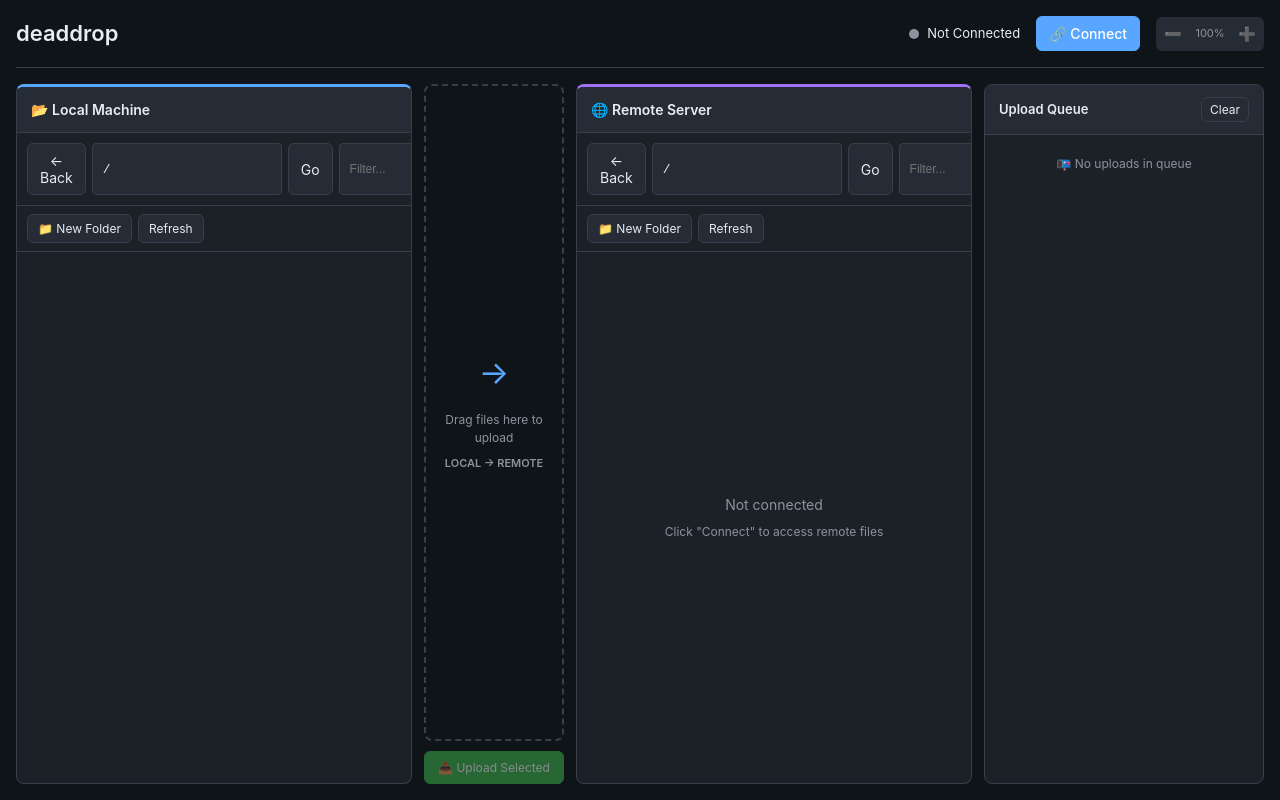
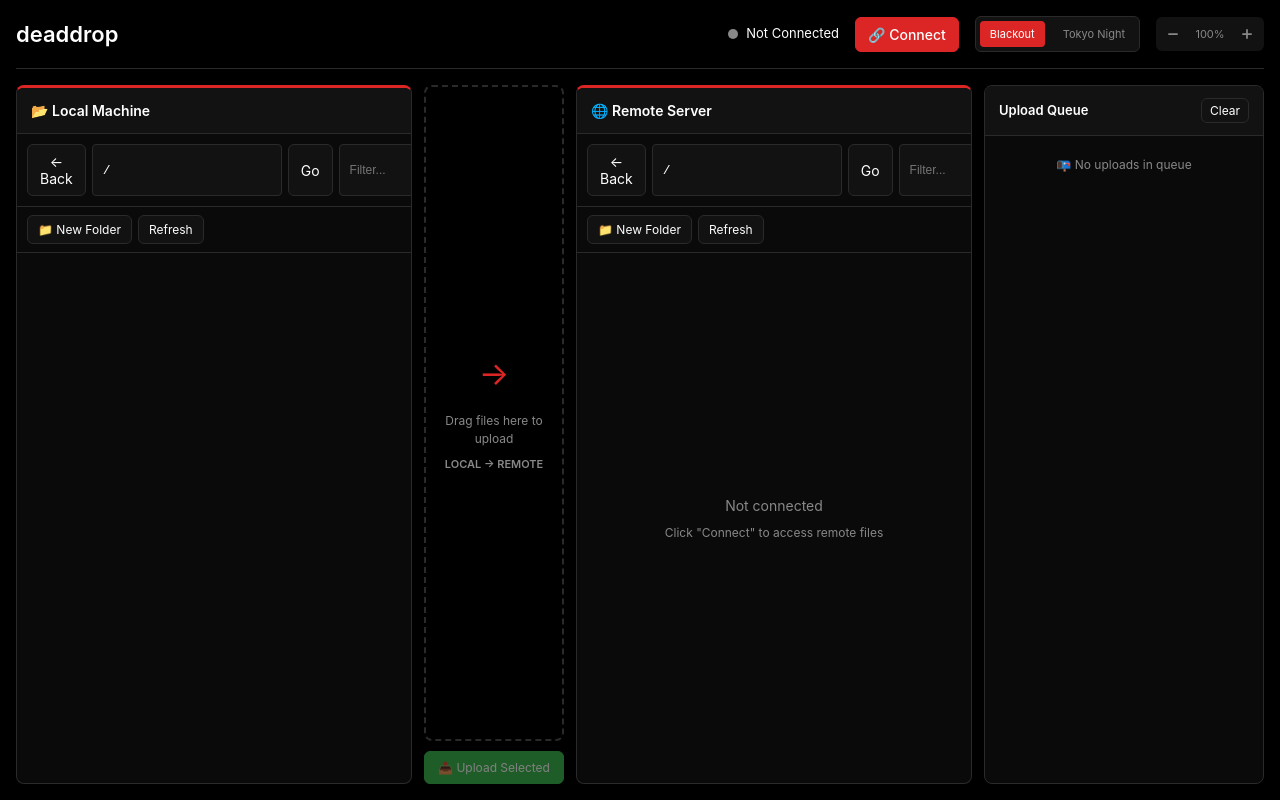
Before and after one commit to Scenci/deaddrop, a website built with Vite: page index.html in a window 1280 px wide. Built offline with nearby package versions, Linux system fonts and the light colour scheme.

Commit message:
themes implemented

```diff
--- a/index.html
+++ b/index.html
@@ -18,10 +18,14 @@
             <span class="status-text">Not Connected</span>
           </div>
           <button id="connect-btn" class="primary">🔗 Connect</button>
+          <div class="theme-toggle">
+            <button id="theme-blackout" class="theme-toggle-btn active" title="Blackout">Blackout</button>
+            <button id="theme-tokyo" class="theme-toggle-btn" title="Tokyo Night">Tokyo Night</button>
+          </div>
           <div class="zoom-controls">
-            <button id="zoom-out">➖</button>
+            <button id="zoom-out"><svg width="14" height="14" viewBox="0 0 24 24" fill="none" stroke="currentColor" stroke-width="3" stroke-linecap="round"><line x1="5" y1="12" x2="19" y2="12"/></svg></button>
             <span id="zoom-level">100%</span>
-            <button id="zoom-in">➕</button>
+            <button id="zoom-in"><svg width="14" height="14" viewBox="0 0 24 24" fill="none" stroke="currentColor" stroke-width="3" stroke-linecap="round"><line x1="12" y1="5" x2="12" y2="19"/><line x1="5" y1="12" x2="19" y2="12"/></svg></button>
           </div>
         </div>
       </div>
--- a/src/assets/deaddrop-improvement-plan.txt
+++ /dev/null
@@ -1,3 +0,0 @@
-a. Deaddrop debugging issues with attempt to upload a file while a file is already currently uploading - possibly uploading a directory is the issue.
-b. While Navigating to a different directory in the UI / Search (remote), while uploading multiple files at the same time, the GUI hangs and "windows" begins to crash the program until those files that are queued and uploading are completed 100%.
-c. Evaluate any mutex locks or issues relating to GUI-navigation-while-uploading that is causing hanging/crashing behavior and fix them.
--- a/src/main.ts
+++ b/src/main.ts
@@ -173,6 +173,7 @@ let connectedHost = "";
 let currentZoom = 1;
 let lastSelectedIndex: number = -1;
 let selectedSavedProfile: string | null = null;
+let currentTheme: "tokyo-night" | "blackout" = "blackout";
 
 // Custom drag state
 let isMouseDragging = false;
@@ -191,6 +192,44 @@ let queueManager: UploadQueueManager;
 let renderQueued = false;
 let lastRenderTime = 0;
 const RENDER_THROTTLE_MS = 100;
+
+// ============ THEME MANAGEMENT ============
+
+function initializeTheme() {
+  const savedTheme = localStorage.getItem("deaddrop-theme") as "tokyo-night" | "blackout" | null;
+  currentTheme = savedTheme || "blackout";
+  applyTheme(currentTheme);
+}
+
+function applyTheme(theme: "tokyo-night" | "blackout") {
+  document.documentElement.setAttribute("data-theme", theme);
+  currentTheme = theme;
+  localStorage.setItem("deaddrop-theme", theme);
+  updateThemeButtons();
+}
+
+function updateThemeButtons() {
+  const tokyoBtn = document.getElementById("theme-tokyo");
+  const blackoutBtn = document.getElementById("theme-blackout");
+
+  if (tokyoBtn && blackoutBtn) {
+    tokyoBtn.classList.toggle("active", currentTheme === "tokyo-night");
+    blackoutBtn.classList.toggle("active", currentTheme === "blackout");
+  }
+}
+
+function setupThemeToggle() {
+  const tokyoBtn = document.getElementById("theme-tokyo");
+  const blackoutBtn = document.getElementById("theme-blackout");
+
+  if (tokyoBtn) {
+    tokyoBtn.addEventListener("click", () => applyTheme("tokyo-night"));
+  }
+
+  if (blackoutBtn) {
+    blackoutBtn.addEventListener("click", () => applyTheme("blackout"));
+  }
+}
 
 // DOM Elements
 let localFileList: HTMLElement;
@@ -284,6 +323,8 @@ window.addEventListener("DOMContentLoaded", async () => {
   });
 
   // Initialize
+  initializeTheme();
+  setupThemeToggle();
   setupProgressListener();
   setupTauriDragDrop();
   setupCustomDrag();
@@ -308,6 +349,15 @@ window.addEventListener("DOMContentLoaded", async () => {
 
   zoomInBtn.addEventListener("click", () => updateZoom(0.1));
   zoomOutBtn.addEventListener("click", () => updateZoom(-0.1));
+
+  // Ctrl+Scroll to zoom
+  document.addEventListener("wheel", (e: WheelEvent) => {
+    if (e.ctrlKey) {
+      e.preventDefault();
+      const delta = e.deltaY < 0 ? 0.1 : -0.1;
+      updateZoom(delta);
+    }
+  }, { passive: false });
 
   // Connection modal - open
   connectBtn.addEventListener("click", () => {
@@ -1139,8 +1189,10 @@ function startCustomDrag(e: MouseEvent, path: string) {
   dragGhost.style.top = e.clientY + 10 + "px";
   document.body.appendChild(dragGhost);
 
-  dropZone.classList.add("custom-drag-active");
-  remoteFileList.classList.add("custom-drag-active");
+  if (isConnected) {
+    dropZone.classList.add("custom-drag-active");
+    remoteFileList.classList.add("custom-drag-active");
+  }
 
   document.body.style.userSelect = "none";
 }
@@ -1160,16 +1212,24 @@ function updateCustomDrag(e: MouseEvent) {
     (el) => el === remoteFileList || remoteFileList.contains(el)
   );
 
-  dropZone.classList.toggle("custom-drag-hover", overDropZone);
+  const overDropTarget = overDropZone || overRemoteList;
+
+  dropZone.classList.toggle("custom-drag-hover", overDropZone && isConnected);
   remoteFileList.classList.toggle(
     "custom-drag-hover",
     overRemoteList && isConnected
   );
 
-  if ((overDropZone || overRemoteList) && isConnected) {
+  // Show appropriate state on drag ghost
+  if (overDropTarget && isConnected) {
     dragGhost.classList.add("can-drop");
+    dragGhost.classList.remove("no-drop");
+  } else if (overDropTarget && !isConnected) {
+    dragGhost.classList.remove("can-drop");
+    dragGhost.classList.add("no-drop");
   } else {
     dragGhost.classList.remove("can-drop");
+    dragGhost.classList.remove("no-drop");
   }
 }
 
--- a/src/styles.css
+++ b/src/styles.css
@@ -5,7 +5,28 @@
   padding: 0;
 }
 
-:root {
+/* ============ THEME: Blackout (Default) ============ */
+:root,
+[data-theme="blackout"] {
+  --bg-primary: #000000;
+  --bg-secondary: #0a0a0a;
+  --bg-tertiary: #121212;
+  --bg-hover: #1a1a1a;
+  --border-color: #2a2a2a;
+  --text-primary: #ffffff;
+  --text-secondary: #888888;
+  --accent: #dc2626;
+  --accent-hover: #ef4444;
+  --local-accent: #dc2626;
+  --remote-accent: #dc2626;
+  --success: #3fb950;
+  --error: #f85149;
+  --warning: #d29922;
+  --zoom: 1;
+}
+
+/* ============ THEME: Tokyo Night ============ */
+[data-theme="tokyo-night"] {
   --bg-primary: #0f1419;
   --bg-secondary: #1c2128;
   --bg-tertiary: #252c35;
@@ -15,12 +36,8 @@
   --text-secondary: #8b949e;
   --accent: #58a6ff;
   --accent-hover: #79b8ff;
-  --success: #3fb950;
-  --error: #f85149;
-  --warning: #d29922;
   --local-accent: #58a6ff;
   --remote-accent: #a371f7;
-  --zoom: 1;
 }
 
 body {
@@ -101,12 +118,18 @@ body {
   width: 26px;
   height: 26px;
   padding: 0;
-  font-size: 14px;
+  display: flex;
+  align-items: center;
+  justify-content: center;
   background: transparent;
   border: none;
   color: var(--text-secondary);
   border-radius: 4px;
   cursor: pointer;
+}
+
+.zoom-controls button svg {
+  display: block;
 }
 
 .zoom-controls button:hover {
@@ -757,13 +780,6 @@ button.danger:hover {
   pointer-events: none;
 }
 
-/* ============ CUSTOM DRAG SYSTEM ============ */
-
-.drag-ghost.can-drop {
-  border-color: var(--success);
-  background: var(--bg-tertiary);
-}
-
 .custom-drag-active {
   position: relative;
 }
@@ -808,6 +824,17 @@ button.danger:hover {
 .drag-ghost.can-drop {
   border-color: var(--success);
   background: var(--bg-tertiary);
+}
+
+.drag-ghost.no-drop {
+  border-color: var(--error);
+  background: var(--bg-tertiary);
+}
+
+.drag-ghost.no-drop::after {
+  content: " - Connection required";
+  color: var(--error);
+  font-size: calc(11px * var(--zoom));
 }
 
 /* Drop zone visual states */
@@ -1108,3 +1135,44 @@ button.danger:hover {
 .profiles-section {
   margin-top: 0; /* don't stack extra top margin */
 }
+
+/* ============ THEME TOGGLE ============ */
+.theme-toggle {
+  display: flex;
+  align-items: center;
+  gap: 8px;
+  background: var(--bg-tertiary);
+  border: 1px solid var(--border-color);
+  border-radius: 6px;
+  padding: 4px;
+}
+
+.theme-toggle-btn {
+  display: flex;
+  align-items: center;
+  justify-content: center;
+  height: 26px;
+  padding: 0 10px;
+  font-size: 11px;
+  background: transparent;
+  border: none;
+  color: var(--text-secondary);
+  border-radius: 4px;
+  cursor: pointer;
+  transition: all 0.15s ease;
+  white-space: nowrap;
+}
+
+.theme-toggle-btn:hover {
+  background: var(--bg-hover);
+  color: var(--text-primary);
+}
+
+.theme-toggle-btn.active {
+  background: var(--accent);
+  color: #fff;
+}
+
+.theme-toggle-btn.active:hover {
+  background: var(--accent-hover);
+}
```
Also changed, not shown: src/assets/minus.png (added), src/assets/plus.png (added).
